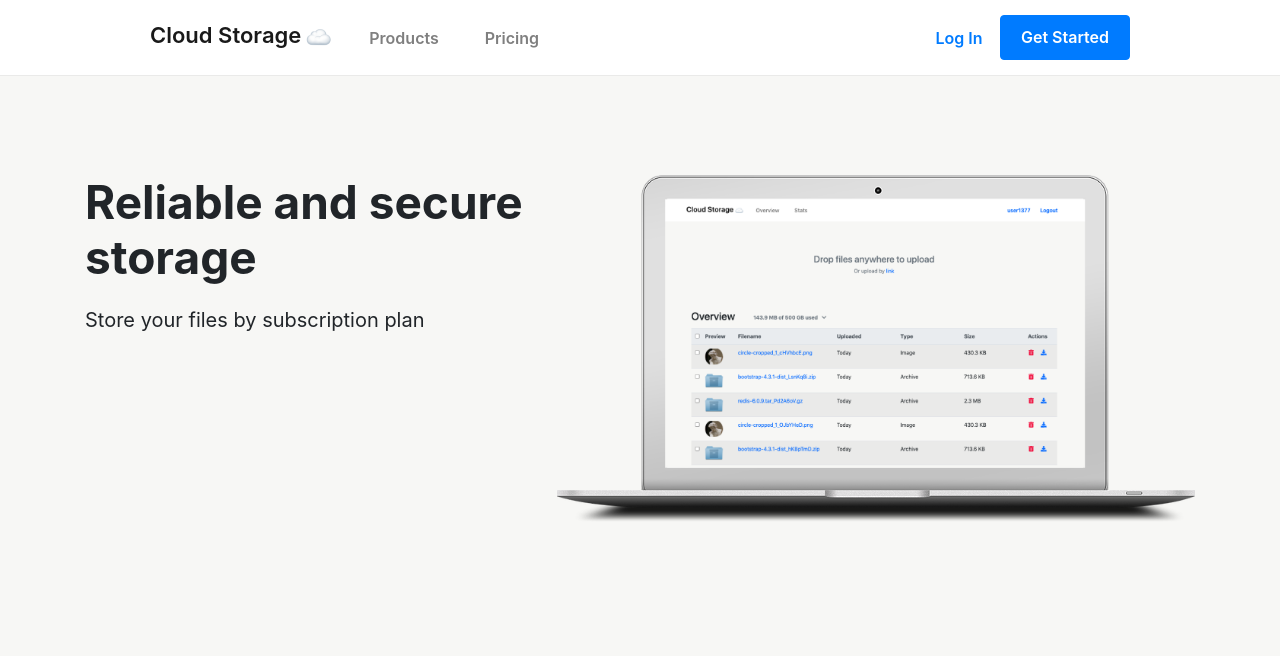
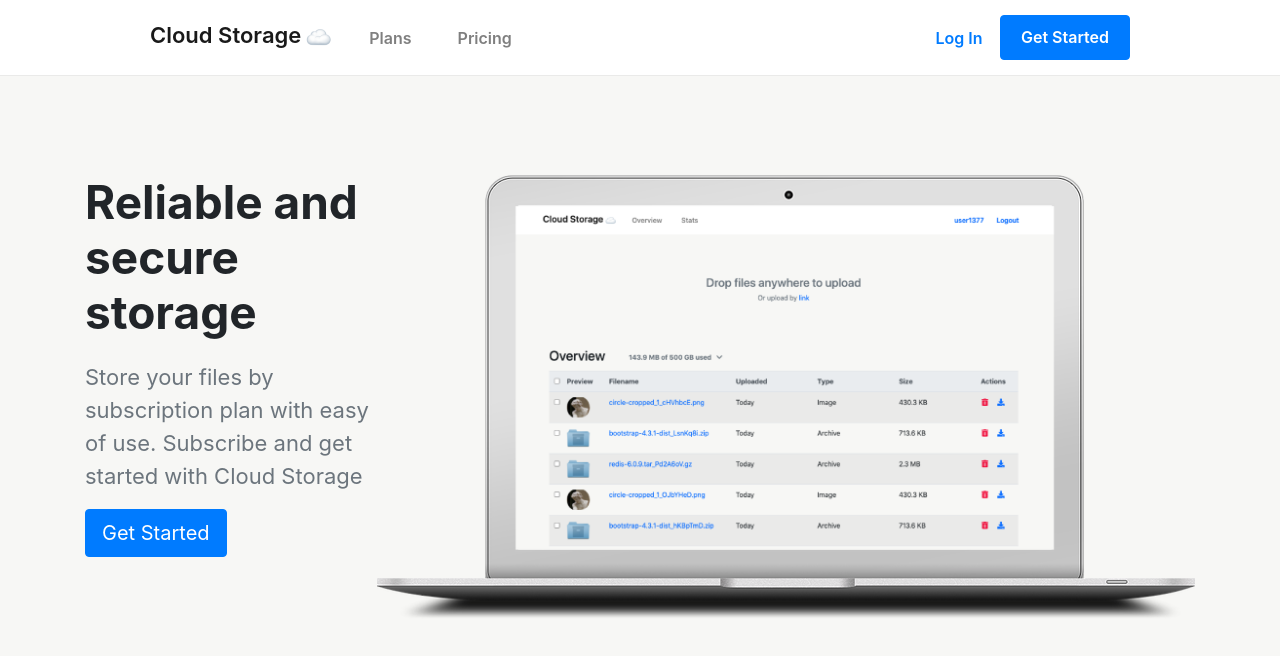
Before and after one commit to akimovatatiana/CloudStorage, a Django app: page /home in a window 1280 px wide. Shown: the top 656 px of the page. Run offline with Django 3.2, Linux system fonts and the light colour scheme; some libraries are stand-ins or nearby versions.

Commit message:
Update some layout

```diff
--- a/cloud_storage/apps/api/views.py
+++ b/cloud_storage/apps/api/views.py
@@ -8,7 +8,7 @@ from django.core.cache import cache
 from django.shortcuts import render
 
 from cloud_storage.apps.storage.models import File
-from cloud_storage.apps.storage.utils import beautify_size, get_used_size
+from cloud_storage.apps.storage.utils import beautify_size, get_used_size_from_db
 from cloud_storage.apps.storage.views import generate_cache_key, USED_SIZE_CACHE_KEY_PREFIX
 
 
--- a/static/css/style.css
+++ b/static/css/style.css
@@ -415,22 +415,31 @@ body {
     display: flex;
     flex-direction: row;
 }
+
 .profile-password-link {
     color: #007bff !important;
     cursor: pointer;
 }
+
 .profile-password-link:hover {
     color: #0056b3 !important;
     text-decoration: underline !important;
 }
+
 .profile-subscription-title {
     font-size: 20px;
 }
+
 .profile-subscription-link {
     margin-left: auto;
 }
+
 .profile-form-field__link {
     font-size: 14px;
+}
+
+.profile-button__save {
+    width: 100%;
 }
 
 .profile-title {
@@ -509,6 +518,7 @@ body {
 }
 
 /* Subscribe preview */
+
 
 #dfs-container .subscribe-container .subscribe-form {
     padding: 1rem 0;
@@ -622,12 +632,16 @@ body {
     /*max-width: fit-content;*/
 }
 
+
 .confirmation-text {
     text-align: center;
     margin-bottom: 25px;
 }
 
 #dfs-container .subscribe-container h2 {
+    font-size: 30px;
+    text-align: center;
+    margin-bottom: 20px;
     color: #000000;
 }
 
@@ -656,6 +670,17 @@ body {
     text-decoration: underline;
 }
 
+#dfs-container .subscribe-preview-container {
+    display: flex;
+    flex-direction: column;
+    padding: 30px 30px 0 30px;
+    background-color: #ffffff;
+    border-radius: 5px;
+    min-width: 300px;
+    width: 100%;
+    max-width: 48em;
+}
+
 /* Stats styles */
 
 .stats-wrapper {
@@ -670,6 +695,10 @@ body {
 }
 .open-storage-link {
     font-size: 20px;
+}
+
+.stats-items {
+
 }
 
 .stats-item {
@@ -772,15 +801,56 @@ body {
     justify-content: space-between;
 }
 
+
+.home-info {
+    width: 300px;
+}
+
 .home-title {
     font-size: 46px;
     font-weight: 700;
 }
+
 .home-text {
     margin-top: 20px;
-    font-size: 20px;
+    font-size: 22px;
+}
+
+.home-title:hover, .home-text:hover {
+    cursor: pointer;
 }
 
 .home-image {
     width: 100%;
 }
+
+.home-button {
+    padding: .5rem 1rem;
+}
+
+.home-button-text {
+    font-size: 20px;
+}
+
+@media(max-width: 994px) {
+    .home-container {
+        flex-direction: column;
+    }
+
+    .home-info {
+        width: 80%;
+        margin: auto;
+    }
+
+    .home-image {
+        display: inherit;
+        margin: 50px auto;
+        width: 500px;
+    }
+}
+
+@media(max-width: 550px) {
+        .home-image {
+        width: 300px;
+    }
+}
--- a/templates/home.html
+++ b/templates/home.html
@@ -5,8 +5,11 @@
 {% block col-12 %}
     <div class="home-container">
         <div class="home-info">
-            <h1 class="home-title">Reliable and secure storage</h1>
-            <p class="home-text">Store your files by subscription plan</p>
+            <h1 class="home-title noselect">Reliable and secure storage</h1>
+            <p class="home-text noselect text-secondary">Store your files by subscription plan with easy of use.
+                Subscribe and get started with Cloud Storage</p>
+            <a class="btn btn-primary home-button"
+                   href={% url 'dfs_subscribe_list' %}><span class="home-button-text">Get Started</span></a>
         </div>
         <div class="home-image-block">
             <img class="home-image" src="{% static 'image/home.png' %}" />
--- a/templates/profile/change-password.html
+++ b/templates/profile/change-password.html
@@ -6,7 +6,7 @@
 <form class="password-form" method="post">
     <div class="col-7 password-block">
         <div class="password-header">
-            <h1 class="password-title">Change password</h1>
+            <h2 class="password-title">Change password</h2>
             <a href="{% url 'profile' %}">Back to profile</a>
         </div>
         {% csrf_token %}
--- a/templates/snippets/header.html
+++ b/templates/snippets/header.html
@@ -2,10 +2,12 @@
 
 <nav class="navbar navbar-expand-md navbar-light header">
     <a class="navbar-brand header__title"
-       href={% if not user.is_authenticated %}"/subscriptions/subscribe"
-       {% else %}
-           {% url 'overview' %}
-       {% endif %}>
+       href=
+               {% if not user.is_authenticated %}
+                   {% url 'home' %}
+               {% else %}
+                   {% url 'overview' %}
+               {% endif %}>
         Cloud Storage
     </a>
 
@@ -18,7 +20,7 @@
         <ul class="navbar-nav mr-auto header__links">
             {% if not user.is_authenticated %}
                 <li class="nav-item">
-                    <a class="nav-link" href="#">Products</a>
+                    <a class="nav-link" href="{% url 'dfs_subscribe_list' %}">Plans</a>
                 </li>
                 <li class="nav-item">
                     <a class="nav-link" href="#">Pricing</a>
@@ -50,7 +52,13 @@
                 <a class="btn btn-primary header-button header__button-signup"
                    href={% url 'dfs_subscribe_list' %}><span>Get Started</span></a>
             {% else %}
-                <a class="btn btn-link header-button header__button-login" href="/users/profile">{{ user.username }}</a>
+                <a class="btn btn-link header-button header__button-login" href="/users/profile">
+                    {% if user.first_name != '' %}
+                        {{ user.first_name }}
+                    {% else %}
+                        Profile
+                    {% endif %}
+                </a>
                 <a class="btn btn-link header-button header__button-login" href="/users/logout">Logout</a>
             {% endif %}
         </div>
--- a/templates/subscriptions/subscribe_list.html
+++ b/templates/subscriptions/subscribe_list.html
@@ -51,7 +51,7 @@
                     <input type="hidden" name="plan_name" value="{{ detail.plan.plan_name }}">
                     <input type="hidden" name="redirect_from" value="subscribe_list">
                     <button type="submit"
-                            class="btn btn-outline-success card-signup-button">
+                            class="btn btn-outline-primary card-signup-button">
                         {% if user.is_authenticated %}
                             Subscribe
                         {% else %}
--- a/templates/subscriptions/subscribe_preview.html
+++ b/templates/subscriptions/subscribe_preview.html
@@ -7,8 +7,8 @@
 {% block title %}Subscribe{% endblock %}
 
 {% block content %}
-    <main class="subscribe-container col-4">
-        <h1 class="display-4">Subscribe</h1>
+    <main class="subscribe-container subscribe-preview-container col-4">
+        <h2 class="h2 subscribe-preview-title">Subscribe</h2>
         <span class="subtitle mb-4">{{ plan.plan_name }}</span>
 
         <form class="subscribe-form" action="{% url 'dfs_subscribe_add' %}" method="POST">
```
Also changed, not shown: templates/profile/profile.html (+12 -10 lines), cloud_storage/apps/storage/utils.py, cloud_storage/apps/storage/views.py, static/image/default-file-icon.png, templates/storage/overview.html, templates/storage/stats.html.
